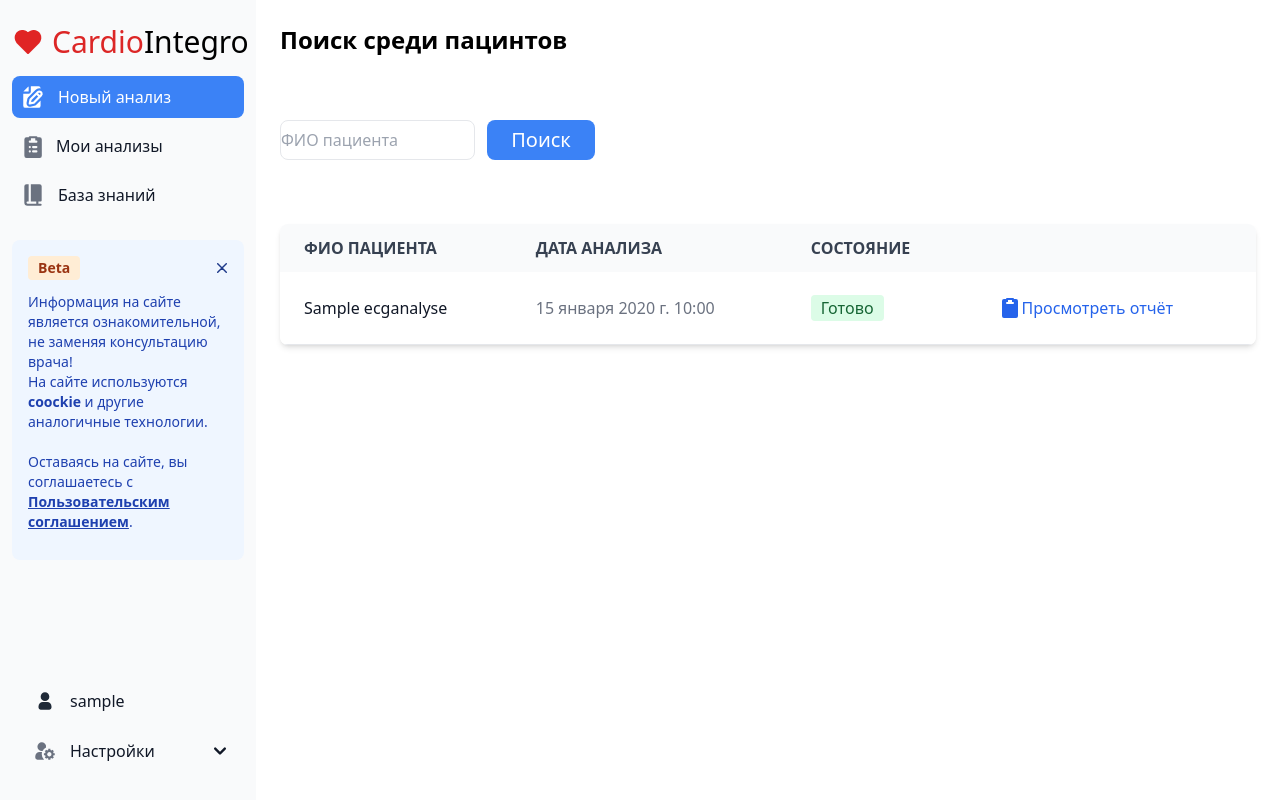
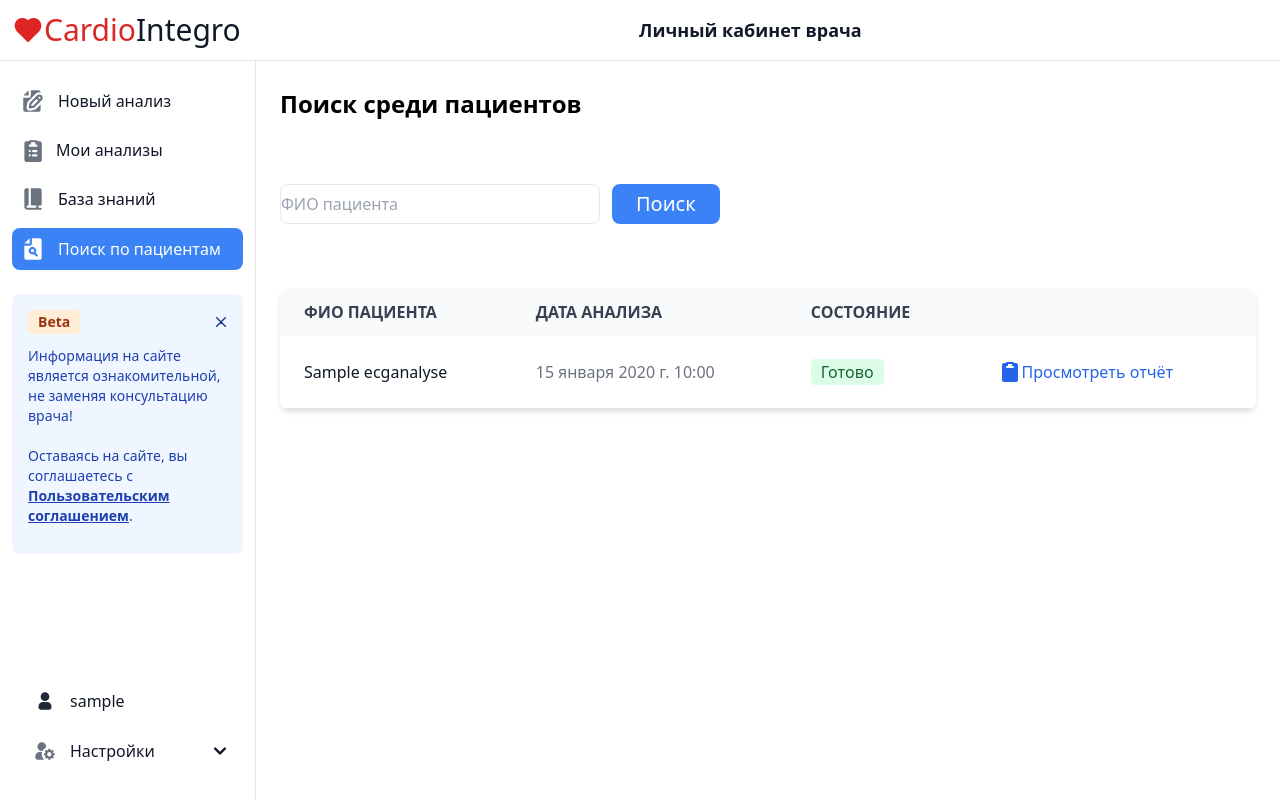
Before and after one commit to almanelis/CardioIntegro, a Django app: page /analyse/search/ in a window 1280 px wide. Run offline with Django 5.2, Linux system fonts and the light colour scheme; a user stored in the database is signed in; tables that the repository leaves empty hold one stand-in row (values such as "Sample post"); some libraries are stand-ins or nearby versions.

Commit message:
change sidebar structure

```diff
--- a/cardiointegro/cardiointegro/settings.py
+++ b/cardiointegro/cardiointegro/settings.py
@@ -116,7 +116,7 @@ AUTH_USER_MODEL = 'users.CIUser'
 # Перенаправление пользователя после входа
 LOGIN_REDIRECT_URL = 'analyse:list'
 LOGIN_URL = 'login'
-LOGOUT_REDIRECT_URL = '/'
+LOGOUT_REDIRECT_URL = 'login'
 # Бэкенд filebased.EmailBackend:
 EMAIL_BACKEND = 'django.core.mail.backends.filebased.EmailBackend'
 # Директория, в которую будут сохраняться файлы писем:
--- a/cardiointegro/templates/analyse/analyse_list.html
+++ b/cardiointegro/templates/analyse/analyse_list.html
@@ -6,8 +6,8 @@
   <p class>В данном разделе вы можете загрузить файлы ЭКГ своего пациента для анализа<br>
     А также вы можете просмотреть индивидуальную историю анализов и отчётов по ним.</p>
 </div>
-<form method="GET" action="{% url 'analyse:search' %}" class="flex gap-3 my-16">
-  <input type="text" name="query" placeholder="ФИО пациента" value="{{ query }}" class="rounded-lg border border-gray-200 w-1/5">
+<form method="GET" action="{% url 'analyse:search' %}" class="flex flex-wrap gap-3 my-16">
+  <input type="text" name="query" placeholder="ФИО пациента" value="{{ query }}" class="rounded-lg border border-gray-200 w-80">
   <button type="submit" class="text-xl text-white bg-blue-500 px-6 py-1.5 rounded-lg hover:opacity-80">Поиск</button>
 </form>
 <a href="{% url 'analyse:create' %}"
--- a/cardiointegro/templates/analyse/search_list.html
+++ b/cardiointegro/templates/analyse/search_list.html
@@ -3,9 +3,9 @@
 {% block title %}Поиск среди анализов ЭКГ{% endblock title %}
 
 {% block content %}
-<p class="text-2xl font-semibold">Поиск среди пацинтов</p>
+<p class="text-2xl font-semibold">Поиск среди пациентов</p>
 <form method="GET" action="{% url 'analyse:search' %}" class="flex gap-3 my-16">
-  <input type="text" name="query" placeholder="ФИО пациента" value="{{ query }}" class="rounded-lg border border-gray-200 w-1/5">
+  <input type="text" name="query" placeholder="ФИО пациента" value="{{ query }}" class="rounded-lg border border-gray-200 w-80">
   <button type="submit" class="text-xl text-white bg-blue-500 px-6 py-1.5 rounded-lg hover:opacity-80">Поиск</button>
 </form>
 
--- a/cardiointegro/templates/base.html
+++ b/cardiointegro/templates/base.html
@@ -22,10 +22,11 @@
 
 <body class="font-open-sans">
     {% include "includes/sidebar.html" %}
-    <div class="p-6 sm:ml-64">
+    <div class="p-6 mt-16 sm:ml-64">
         {% block content %}{% endblock %}
     </div>
 </body>
+
 <script src="https://cdnjs.cloudflare.com/ajax/libs/flowbite/2.3.0/flowbite.min.js"></script>
 
 </html>
--- a/cardiointegro/templates/includes/sidebar.html
+++ b/cardiointegro/templates/includes/sidebar.html
@@ -1,30 +1,49 @@
 {% load static %}
 
-<button data-drawer-target="cta-button-sidebar" data-drawer-toggle="cta-button-sidebar" aria-controls="cta-button-sidebar" type="button" class="inline-flex items-center p-2 mt-2 ms-3 text-sm text-gray-500 rounded-lg sm:hidden hover:bg-gray-100 focus:outline-none focus:ring-2 focus:ring-gray-200">
-  <span class="sr-only">Открыть меню</span>
-  <svg class="w-6 h-6" aria-hidden="true" fill="currentColor" viewBox="0 0 20 20" xmlns="http://www.w3.org/2000/svg">
-  <path clip-rule="evenodd" fill-rule="evenodd" d="M2 4.75A.75.75 0 012.75 4h14.5a.75.75 0 010 1.5H2.75A.75.75 0 012 4.75zm0 10.5a.75.75 0 01.75-.75h7.5a.75.75 0 010 1.5h-7.5a.75.75 0 01-.75-.75zM2 10a.75.75 0 01.75-.75h14.5a.75.75 0 010 1.5H2.75A.75.75 0 012 10z"></path>
-  </svg>
-</button>
-
-
-<aside id="cta-button-sidebar"
-  class="fixed top-0 left-0 z-40 w-64 h-screen transition-transform -translate-x-full sm:translate-x-0"
-  aria-label="Sidebar">
-  <div class="h-full px-3 py-4 overflow-y-auto bg-gray-50">
-    <ul class="space-y-2 font-medium">
-      <li>
+<nav class="fixed top-0 z-50 w-full border-b border-gray-200 bg-white">
+  <div class="px-3 py-3 lg:px-5 lg:pl-3">
+    <div class="flex flex-wrap items-center justify-between">
+      <div class="flex items-center justify-start rtl:justify-end gap-1.5">
+        <button data-drawer-target="logo-sidebar" data-drawer-toggle="logo-sidebar" aria-controls="logo-sidebar"
+          type="button"
+          class="inline-flex items-center p-2 text-sm text-gray-500 rounded-lg sm:hidden hover:bg-gray-100 focus:outline-none focus:ring-2 focus:ring-gray-200">
+          <span class="sr-only">Открыть меню</span>
+          <svg class="w-6 h-6" aria-hidden="true" fill="currentColor" viewBox="0 0 20 20"
+            xmlns="http://www.w3.org/2000/svg">
+            <path clip-rule="evenodd" fill-rule="evenodd"
+              d="M2 4.75A.75.75 0 012.75 4h14.5a.75.75 0 010 1.5H2.75A.75.75 0 012 4.75zm0 10.5a.75.75 0 01.75-.75h7.5a.75.75 0 010 1.5h-7.5a.75.75 0 01-.75-.75zM2 10a.75.75 0 01.75-.75h14.5a.75.75 0 010 1.5H2.75A.75.75 0 012 10z">
+            </path>
+          </svg>
+        </button>
         <a href="{% url 'landing:main_page' %}" class="flex items-center">
           <img src="{% static 'img/heart.ico' %}" alt="logo">
-          <p class="text-3xl font-medium p-2"><span class="text-red-600">Cardio</span><span>Integro</span></p>
+          <p class="text-3xl font-medium"><span class="text-red-600">Cardio</span><span
+              class="text-gray-900">Integro</span></p>
         </a>
-      </li>
+      </div>
+      <div class="mx-auto">
+        <p class="text-lg font-semibold text-gray-900">Личный кабинет врача</p>
+      </div>
+    </div>
+  </div>
+</nav>
+
+<aside id="logo-sidebar"
+  class="fixed top-0 left-0 z-40 w-64 bg-white h-screen pt-20 transition-transform -translate-x-full border-r border-gray-200 sm:translate-x-0 "
+  aria-label="Sidebar">
+  <div class="h-full px-3 pb-4 overflow-y-auto bg-white">
+    {% with request.resolver_match.view_name as view_name %}
+    <ul class="space-y-2 font-medium mt-6 sm:mt-0">
       <li>
-        <a href="{% url 'analyse:create' %}"
-          class="flex items-center p-2 text-white rounded-lg bg-blue-500 hover:opacity-90 group">
-          <svg class="flex-shrink-0 w-[26px] h-[26px] text-white transition duration-75 group-hover:text-white"
-            aria-hidden="true" xmlns="http://www.w3.org/2000/svg" width="24" height="24" fill="currentColor"
-            viewBox="0 0 24 24">
+        <a href="{% url 'analyse:create' %}" class="flex items-center p-2 rounded-lg
+          {% if view_name == 'analyse:create' %} text-white bg-blue-500 hover:opacity-90
+          {% else %} text-gray-900 hover:bg-gray-100
+          {% endif %} group">
+          <svg class="flex-shrink-0 w-[26px] h-[26px]
+          {% if view_name == 'analyse:create' %} text-white group-hover:text-white
+          {% else %} text-gray-500 group-hover:text-gray-900
+          {% endif %} transition duration-75" aria-hidden="true" xmlns="http://www.w3.org/2000/svg" width="24"
+            height="24" fill="currentColor" viewBox="0 0 24 24">
             <path fill-rule="evenodd"
               d="M8 7V2.221a2 2 0 0 0-.5.365L3.586 6.5a2 2 0 0 0-.365.5H8Zm2 0V2h7a2 2 0 0 1 2 2v.126a5.087 5.087 0 0 0-4.74 1.368v.001l-6.642 6.642a3 3 0 0 0-.82 1.532l-.74 3.692a3 3 0 0 0 3.53 3.53l3.694-.738a3 3 0 0 0 1.532-.82L19 15.149V20a2 2 0 0 1-2 2H5a2 2 0 0 1-2-2V9h5a2 2 0 0 0 2-2Z"
               clip-rule="evenodd" />
@@ -36,10 +55,15 @@
         </a>
       </li>
       <li>
-        <a href="{% url 'analyse:list' %}"
-          class="flex items-center p-2 text-gray-900 rounded-lg hover:bg-gray-100 group">
-          <svg class="flex-shrink-0 w-6 h-6 text-gray-500 transition duration-75 group-hover:text-gray-900"
-            aria-hidden="true" xmlns="http://www.w3.org/2000/svg" fill="currentColor" viewBox="0 0 22 22">
+        <a href="{% url 'analyse:list' %}" class="flex items-center p-2 rounded-lg
+          {% if view_name == 'analyse:list' %} text-white bg-blue-500 hover:opacity-90
+          {% else %} text-gray-900 hover:bg-gray-100
+          {% endif %} group">
+          <svg class="flex-shrink-0 w-6 h-6
+          {% if view_name == 'analyse:list' %} text-white group-hover:text-white
+          {% else %} text-gray-500 group-hover:text-gray-900
+          {% endif %} transition duration-75" aria-hidden="true" xmlns="http://www.w3.org/2000/svg" fill="currentColor"
+            viewBox="0 0 22 22">
             <path fill-rule="evenodd"
               d="M8 3a1 1 0 0 1 1-1h6a1 1 0 0 1 1 1h2a2 2 0 0 1 2 2v15a2 2 0 0 1-2 2H6a2 2 0 0 1-2-2V5a2 2 0 0 1 2-2h2Zm6 1h-4v2H9a1 1 0 0 0 0 2h6a1 1 0 1 0 0-2h-1V4Zm-3 8a1 1 0 0 1 1-1h3a1 1 0 1 1 0 2h-3a1 1 0 0 1-1-1Zm-2-1a1 1 0 1 0 0 2h.01a1 1 0 1 0 0-2H9Zm2 5a1 1 0 0 1 1-1h3a1 1 0 1 1 0 2h-3a1 1 0 0 1-1-1Zm-2-1a1 1 0 1 0 0 2h.01a1 1 0 1 0 0-2H9Z"
               clip-rule="evenodd" />
@@ -48,11 +72,15 @@
         </a>
       </li>
       <li>
-        <a href="{% url 'landing:knowledgebase' %}"
-          class="flex items-center p-2 text-gray-900 rounded-lg hover:bg-gray-100 group">
-          <svg class="flex-shrink-0 w-[26px] h-[26px] text-gray-500 transition duration-75 group-hover:text-gray-900"
-            aria-hidden="true" xmlns="http://www.w3.org/2000/svg" width="24" height="24" fill="currentColor"
-            viewBox="0 0 24 24">
+        <a href="{% url 'landing:knowledgebase' %}" class="flex items-center p-2 rounded-lg
+          {% if view_name == 'landing:knowledgebase' %} text-white bg-blue-500 hover:opacity-90
+          {% else %} text-gray-900 hover:bg-gray-100
+          {% endif %} group">
+          <svg class="flex-shrink-0 w-[26px] h-[26px]
+          {% if view_name == 'landing:knowledgebase' %} text-white group-hover:text-white
+          {% else %} text-gray-500 group-hover:text-gray-900
+          {% endif %} transition duration-75" aria-hidden="true" xmlns="http://www.w3.org/2000/svg" width="24"
+            height="24" fill="currentColor" viewBox="0 0 24 24">
             <path fill-rule="evenodd"
               d="M6 2a2 2 0 0 0-2 2v15a3 3 0 0 0 3 3h12a1 1 0 1 0 0-2h-2v-2h2a1 1 0 0 0 1-1V4a2 2 0 0 0-2-2h-8v16h5v2H7a1 1 0 1 1 0-2h1V2H6Z"
               clip-rule="evenodd" />
@@ -61,7 +89,26 @@
           <span class="flex-1 ms-3 whitespace-nowrap">База знаний</span>
         </a>
       </li>
+      <li>
+        <a href="{% url 'analyse:search' %}" class="flex items-center p-2 rounded-lg
+          {% if view_name == 'analyse:search' %} text-white bg-blue-500 hover:opacity-90
+          {% else %} text-gray-900 hover:bg-gray-100
+          {% endif %} group">
+          <svg class="flex-shrink-0 w-[26px] h-[26px]
+          {% if view_name == 'analyse:search' %} text-white group-hover:text-white
+          {% else %} text-gray-500 group-hover:text-gray-900
+          {% endif %} transition duration-75" aria-hidden="true" xmlns="http://www.w3.org/2000/svg" width="24"
+            height="24" fill="currentColor" viewBox="0 0 24 24">
+
+            <path fill-rule="evenodd"
+              d="M9 7V2.221a2 2 0 0 0-.5.365L4.586 6.5a2 2 0 0 0-.365.5H9Zm2 0V2h7a2 2 0 0 1 2 2v16a2 2 0 0 1-2 2H6a2 2 0 0 1-2-2V9h5a2 2 0 0 0 2-2Zm.5 5a1.5 1.5 0 1 0 0 3 1.5 1.5 0 0 0 0-3Zm0 5c.47 0 .917-.092 1.326-.26l1.967 1.967a1 1 0 0 0 1.414-1.414l-1.817-1.818A3.5 3.5 0 1 0 11.5 17Z"
+              clip-rule="evenodd" />
+          </svg>
+          <span class="flex-1 ms-3 whitespace-nowrap">Поиск по пациентам</span>
+        </a>
+      </li>
     </ul>
+    {% endwith %}
     <div id="dropdown-cta" class="p-4 mt-6 rounded-lg bg-blue-50 " role="alert">
       <div class="flex items-center mb-3">
         <span class="bg-orange-100 text-orange-800 text-sm font-semibold me-2 px-2.5 py-0.5 rounded">Beta</span>
@@ -77,17 +124,17 @@
         </button>
       </div>
       <p class="mb-3 text-sm text-blue-800">
-        Информация на сайте является ознакомительной, не заменяя консультацию врача!<br>На сайте используются
-        <span class="font-semibold">coockie</span> и другие аналогичные технологии.<br><br>Оставаясь на сайте, вы соглашаетесь с
+        Информация на сайте является ознакомительной, не заменяя консультацию врача!<br><br>Оставаясь на сайте, вы
+        соглашаетесь с
         <a href="#" class="text-sm text-blue-800 underline font-semibold hover:text-blue-900">Пользовательским
           соглашением</a>.
       </p>
     </div>
-    <ul class="space-y-2 font-medium absolute bottom-3 px-3 py-4 overflow-y-auto bg-gray-50 w-60">
+    <ul class="space-y-2 font-medium absolute bottom-3 px-3 py-4 overflow-y-auto bg-white w-60">
       {% if user.is_authenticated %}
       <li>
         <div class="flex items-center p-2 text-gray-900 rounded-lg group">
-          <svg class="w-[26px] h-[26px] text-gray-800 dark:text-white" aria-hidden="true"
+          <svg class="w-[26px] h-[26px] text-gray-800" aria-hidden="true"
             xmlns="http://www.w3.org/2000/svg" width="24" height="24" fill="currentColor" viewBox="0 0 24 24">
             <path fill-rule="evenodd"
               d="M12 4a4 4 0 1 0 0 8 4 4 0 0 0 0-8Zm-2 9a4 4 0 0 0-4 4v1a2 2 0 0 0 2 2h8a2 2 0 0 0 2-2v-1a4 4 0 0 0-4-4h-4Z"
@@ -118,15 +165,17 @@
         <ul id="dropdown-authentication" class="hidden py-2 space-y-2">
           <li>
             <a href="{% url 'users:logout' %}"
-              class="flex items-center p-2 pl-11 w-full text-base font-normal text-gray-900 rounded-lg transition duration-75 group hover:bg-gray-100 dark:text-white dark:hover:bg-gray-700">Выйти</a>
+              class="flex items-center p-2 pl-11 w-full text-base font-normal text-gray-900 rounded-lg transition duration-75 group hover:bg-gray-100">Выйти</a>
           </li>
           <li>
             <a href="{% url 'password_change' %}"
-              class="flex items-center p-2 pl-11 w-full text-base font-normal text-gray-900 rounded-lg transition duration-75 group hover:bg-gray-100 dark:text-white dark:hover:bg-gray-700">Изменить пароль</a>
+              class="flex items-center p-2 pl-11 w-full text-base font-normal text-gray-900 rounded-lg transition duration-75 group hover:bg-gray-100">Изменить
+              пароль</a>
           </li>
           <li>
             <a href="{% url 'password_reset' %}"
-              class="flex items-center p-2 pl-11 w-full text-base font-normal text-gray-900 rounded-lg transition duration-75 group hover:bg-gray-100 dark:text-white dark:hover:bg-gray-700">Забыли пароль</a>
+              class="flex items-center p-2 pl-11 w-full text-base font-normal text-gray-900 rounded-lg transition duration-75 group hover:bg-gray-100">Забыли
+              пароль</a>
           </li>
         </ul>
       </li>
--- a/cardiointegro/templates/landing/landing_page/index.html
+++ b/cardiointegro/templates/landing/landing_page/index.html
@@ -3,7 +3,7 @@
 {% block title %}CardioIntegro ❤️{% endblock title %}
 
 {% block content %}
-<div class="mx-auto max-w-screen-xl m-8 lg:my-24 flex flex-col gap-16">
+<div class="mx-auto max-w-screen-xl m-8 lg:my-24 flex flex-col">
   sadfgasd
 </div>
 
--- a/cardiointegro/users/views.py
+++ b/cardiointegro/users/views.py
@@ -9,7 +9,7 @@ from .forms import RegisterForm
 # Фукция входа пользователя(django>=3.0)
 def logout_view(request):
     logout(request)
-    return redirect('/')
+    return redirect(reverse_lazy('login'))
 
 
 # Класс создания нового пользователя
```
Also changed, not shown: cardiointegro/templates/landing/includes/header.html (+3 -3 lines).
